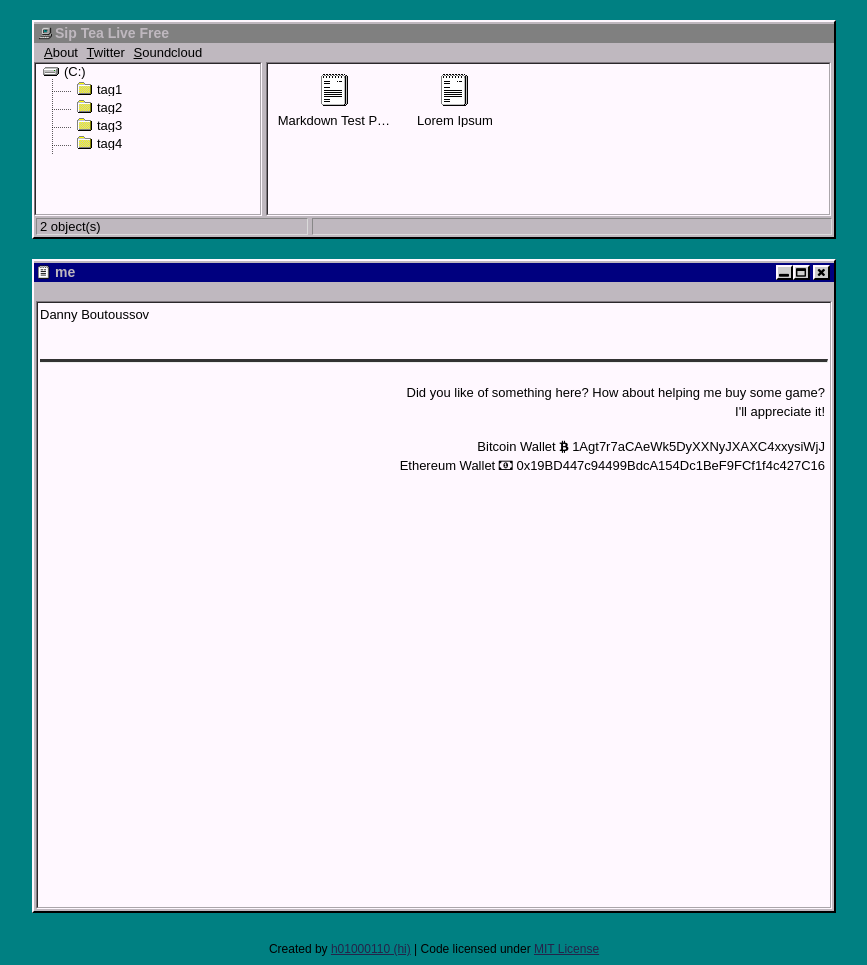
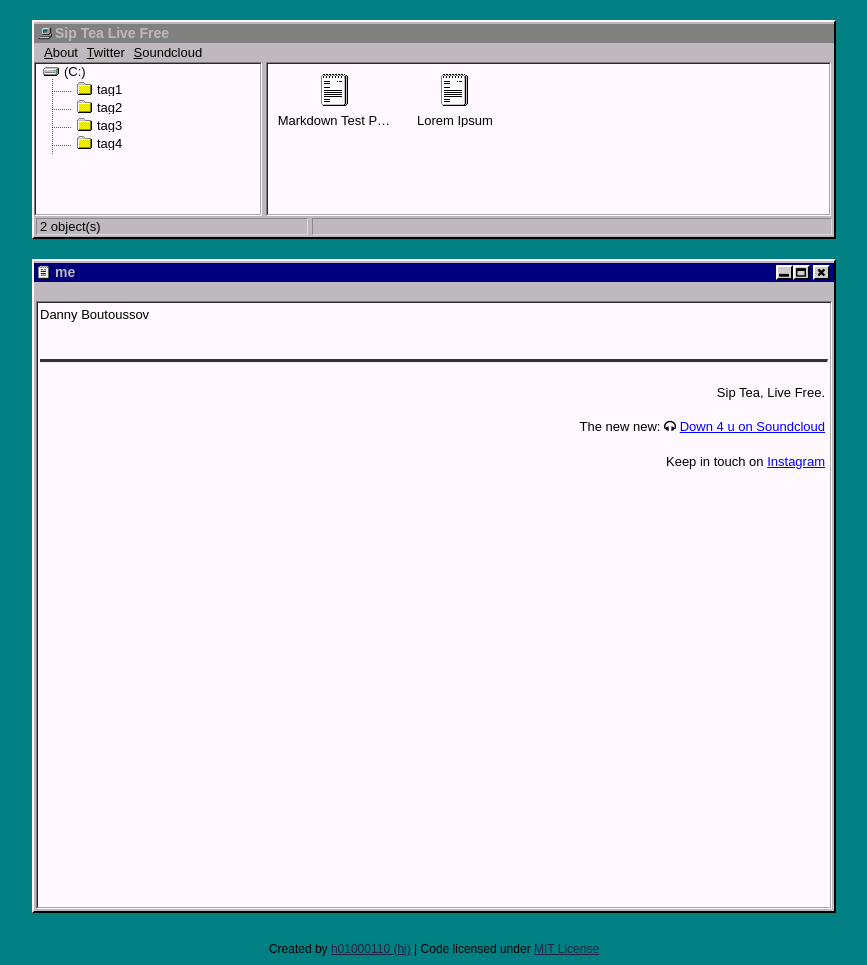
Before and after one commit to andgates/chayumusic, a Jekyll site: the page built from me/index.md, in a window 1280 px wide. Shown: the whole page, without its empty margins (206-1073 px from the left). Built offline with Jekyll 4.4.1, drawn with Linux system fonts in a browser that asks for light colours.

Commit message:
Update article footer aka donate

```diff
--- a/_includes/donate.html
+++ b/_includes/donate.html
@@ -2,7 +2,7 @@
 <hr>
 <br>
 <div class="donate">
-	<p>Did you like of something here? How about helping me buy some game?<br>
-	I'll appreciate it!</p>
-	<p>Bitcoin Wallet <i class="fa fa-btc"></i> 1Agt7r7aCAeWk5DyXXNyJXAXC4xxysiWjJ<br>Ethereum Wallet <i class="fa fa-money"></i> 0x19BD447c94499BdcA154Dc1BeF9FCf1f4c427C16</p>
+	<p>Sip Tea, Live Free.</p>
+	<p>The new new: <i class="fa fa-headphones" aria-hidden="true"></i> <a href="https://soundcloud.com/chayumusic/down-4-u">Down 4 u on Soundcloud</a><p>
+	<p>Keep in touch on <a href="https://www.instagram.com/chayu_music/">Instagram</a><p>
 </div>
```
